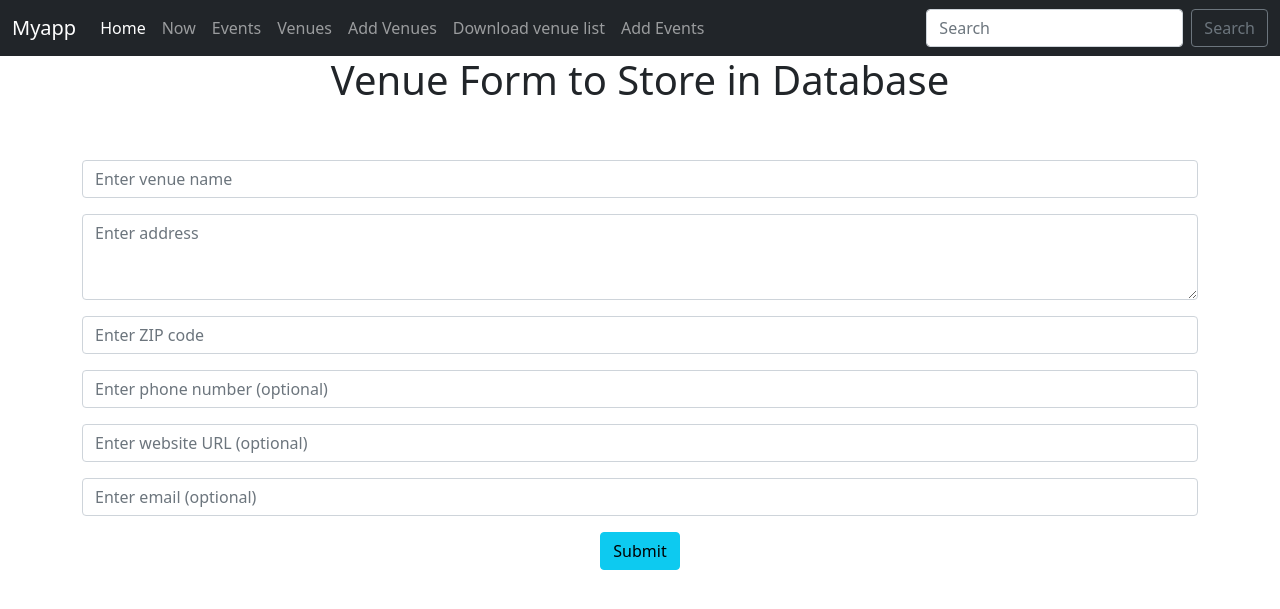
After one commit to SunilkumarT56/Django-Notes, a Django app: page /addvenue in a window 1280 px wide. The commit adds this page. Shown: the top 609 px of the page. Run offline with Django 5.2, Linux system fonts and the light colour scheme.

Commit message:
Today i created some forms which helps to add data to database and i made all CRUD option and created a option to download text file

```diff
--- /dev/null
+++ b/myapp/forms.py
@@ -0,0 +1,73 @@
+from django import forms
+from django.forms import ModelForm
+from .models import Venue , Event
+
+
+class VenueForm(ModelForm):
+    class Meta:
+        model = Venue
+        fields = "__all__"
+        widgets = {
+            'name': forms.TextInput(attrs={
+                'class': 'form-control',
+                'placeholder': 'Enter venue name'
+            }),
+            'address': forms.Textarea(attrs={
+                'class': 'form-control',
+                'placeholder': 'Enter address',
+                'rows': 3
+            }),
+            'zip_code': forms.TextInput(attrs={
+                'class': 'form-control',
+                'placeholder': 'Enter ZIP code'
+            }),
+            'phone': forms.TextInput(attrs={
+                'class': 'form-control',
+                'placeholder': 'Enter phone number (optional)'
+            }),
+            'website': forms.URLInput(attrs={
+                'class': 'form-control',
+                'placeholder': 'Enter website URL (optional)'
+            }),
+            'email_address': forms.EmailInput(attrs={
+                'class': 'form-control',
+                'placeholder': 'Enter email (optional)'
+            }),
+        }
+
+        labels = {
+            'name': '',
+            'address': '',
+            'zip_code': '',
+            'phone': '',
+            'website': '',
+            'email_address': '',
+        }
+class EventForm(ModelForm):
+    class Meta:
+        model = Event
+        fields = ['title', 'event_date', 'venue', 'description']
+        labels = {
+            'title': '',
+            'event_date': '',
+            'venue': '',
+            'description': '',
+        }
+        widgets = {
+            'title': forms.TextInput(attrs={
+                'class': 'form-control',
+                'placeholder': 'Enter Event Title',
+            }),
+            'event_date': forms.DateInput(attrs={
+                'class': 'form-control',
+                'type': 'date',
+            }),
+            'venue': forms.Select(attrs={
+                'class': 'form-control',
+            }),
+            'description': forms.Textarea(attrs={
+                'class': 'form-control',
+                'placeholder': 'Enter Description',
+                'rows': 4,
+            }),
+        }
--- /dev/null
+++ b/myapp/templates/myapp/add_venue.html
@@ -0,0 +1,20 @@
+{% extends 'myapp/base.html' %}
+
+{% block content %}
+<center>
+<h1>Venue Form to Store in Database</h1>
+<br/><br/>
+{% if submitted %}
+    <p>Your form was successfully submitted</p>
+{% else %}
+   <form action="" method= POST>
+
+    {% csrf_token %}
+    {{ form.as_p }}
+    <input type="submit" value="Submit" class="btn btn-info">
+
+   </form>
+{% endif %}
+</center>
+
+{% endblock %}
--- a/myapp/templates/myapp/events_list.html
+++ b/myapp/templates/myapp/events_list.html
@@ -13,7 +13,8 @@
           <h6 class="card-subtitle mb-2 text-muted">{{ event.venue }}</h6>
           <p class="card-text"><strong>Date:</strong> {{ event.event_date }}</p>
           <p class="card-text">{{ event.description|truncatechars:100 }}</p>
-          <a href="#" class="btn btn-primary">Know More</a>
+          <a href="{% url 'update-event' event.id %}" class="btn btn-secondary">update</a>
+           <a href="{% url 'delete-event' event.id %}" class="btn btn-danger">Delete</a>
         </div>
       </div>
     </div>
--- a/myapp/templates/myapp/header.html
+++ b/myapp/templates/myapp/header.html
@@ -4,16 +4,18 @@
 <nav class="navbar navbar-expand-lg navbar-dark bg-dark">
   <div class="container-fluid">
     <a class="navbar-brand" href="{% url 'home' %}">Myapp</a>
-    <button class="navbar-toggler" type="button" data-bs-toggle="collapse" data-bs-target="#navbarNav" aria-controls="navbarNav" aria-expanded="false" aria-label="Toggle navigation">
+    <button class="navbar-toggler" type="button" data-bs-toggle="collapse" data-bs-target="#navbarNav"
+      aria-controls="navbarNav" aria-expanded="false" aria-label="Toggle navigation">
       <span class="navbar-toggler-icon"></span>
     </button>
+
     <div class="collapse navbar-collapse" id="navbarNav">
-      <ul class="navbar-nav">
+      <ul class="navbar-nav me-auto mb-2 mb-lg-0">
         <li class="nav-item">
           <a class="nav-link active" aria-current="page" href="{% url 'home' %}">Home</a>
         </li>
         <li class="nav-item">
-          <a class="nav-link" href="{% url 'home' current_year current_month %}">Now</a>
+          <a class="nav-link" href="{% url 'now' current_year current_month %}">Now</a>
         </li>
         <li class="nav-item">
           <a class="nav-link" href="{% url 'event-list' %}">Events</a>
@@ -21,7 +23,23 @@
         <li class="nav-item">
           <a class="nav-link" href="{% url 'venues-list' %}">Venues</a>
         </li>
+        <li class="nav-item">
+          <a class="nav-link" href="{% url 'add-venue' %}">Add Venues</a>
+        </li>
+         <li class="nav-item">
+          <a class="nav-link" href="{% url 'venue-text' %}">Download venue list</a>
+        </li>
+         <li class="nav-item">
+          <a class="nav-link" href="{% url 'add-event' %}">Add Events</a>
+        </li>
       </ul>
     </div>
+
+    <!-- Search bar placed outside navbar-collapse to stay at the end -->
+    <form class="d-flex ms-auto" role="search" method=POST action="{% url 'search-venue' %}">
+      {% csrf_token %}
+      <input class="form-control me-2" type="search" placeholder="Search" aria-label="Search" name="searched">
+      <button class="btn btn-outline-secondary" type="submit">Search</button>
+    </form>
   </div>
 </nav>
--- a/myapp/templates/myapp/home.html
+++ b/myapp/templates/myapp/home.html
@@ -2,9 +2,7 @@
 
 {% block content %}
 <center>
-<h1>hello {{name}} Event for {{year}}-{{month}} </h1>
-<p>{{cal|safe}}</p>
-<h2>{{now_year}} - {{time}}</h2>
+<h1>Welcome to my Website ...!!</h1>
 </center>
 
 {% endblock %}
--- a/myapp/urls.py
+++ b/myapp/urls.py
@@ -3,7 +3,16 @@ from .import views
 
 urlpatterns = [
     path('',views.home , name='home'),
-    path('<int:year>/<str:month>/',views.home , name='home'),
+    path('<int:year>/<str:month>/',views.nows , name='now'),
     path('events',views.event_list , name = 'event-list'),
     path('venues',views.venues_list , name='venues-list'),
+    path('addvenue',views.add_venue , name='add-venue'),
+    path('searchVenue',views.search_venue , name='search-venue'),
+    path('venue/<int:venue_id>/',views.particular_venue , name='particular-venue'),
+    path('update_venue/<int:venue_id>/',views.update_venue , name='update-venue'),
+    path('venuetextfile',views.venue_text , name='venue-text'),
+    path('delete_venue/<int:venue_id>/',views.delete_venue , name='delete-venue'),
+    path('update_event/<int:event_id>/',views.update_event , name='update-event'),
+    path('delete_event/<int:event_id>/',views.delete_event , name='delete-event'),
+    path('addevent',views.add_event , name='add-event'),
 ]
--- a/myapp/views.py
+++ b/myapp/views.py
@@ -1,8 +1,100 @@
-from django.shortcuts import render
+from django.shortcuts import render,redirect
+from django.http import HttpResponseRedirect,HttpResponse
 import calendar
 from calendar import HTMLCalendar
 from datetime import datetime
 from .models import Event , Venue , MyclubUser
+from .forms import VenueForm , EventForm
+
+
+def add_event(request):
+    submitted = False
+    if request.method == "POST":
+        form = EventForm(request.POST)
+        if form.is_valid():
+            form.save()
+            return HttpResponseRedirect('/addevent?submitted=True')
+    else:
+        form = EventForm()
+        if 'submitted' in request.GET:
+            submitted = True
+
+    return render(request, 'myapp/add_event.html', {"form": form, "submitted": submitted})
+
+def delete_event(request , event_id):
+    event = Event.objects.get(id = event_id)
+    event.delete()
+    return redirect('event-list')
+
+def update_event(request , event_id):
+    event = Event.objects.get(id = event_id)
+    form = EventForm(request.POST or None , instance = event)
+    if request.method =='POST':
+        if form.is_valid():
+            form.save()
+            return redirect('event-list')
+    else:
+        return render(request , 'myapp/update_event.html',{'form':form})
+
+def delete_venue(request , venue_id):
+    venue = Venue.objects.get(id=venue_id)
+    venue.delete()
+    return redirect('venues-list')
+
+def venue_text(request):
+    response = HttpResponse(content_type='text/plain')
+    response['Content-Disposition'] = 'attachment ; filename = venue.txt'
+    lines = [f"{venue.name}\n{venue.address}\n{venue.zip_code}\n{venue.phone}\n{venue.website}\n{venue.email_address}\n\n\n" for venue in Venue.objects.all()]
+    response.writelines(lines)
+    return response
+
+def update_venue(request , venue_id):
+    venue_id = int(venue_id)
+    venue = Venue.objects.get(id=venue_id)
+    form = VenueForm(request.POST or None, instance=venue)
+
+    if request.method == "POST":
+      if form.is_valid():
+          form.save()
+          return redirect('venues-list')
+    else:
+        return render(request , 'myapp/update_venue.html',{'form':form})
+
+
+
+def particular_venue(request , venue_id):
+    venue_id = int(venue_id)
+    venues = Venue.objects.get(id=venue_id)
+    return render(request , 'myapp/particular_venue.html' , {'venues':venues})
+
+def search_venue(request):
+    result = False
+    if request.method == "POST":
+        searched = request.POST.get("searched")
+        venues = Venue.objects.filter(name__icontains=searched)  # more flexible search
+        if venues.exists():
+            result = True
+        return render(request, 'myapp/search_venue.html', {
+            "searched": searched,
+            "venues": venues,
+            "result": result
+        })
+    else:
+        return render(request, 'myapp/search_venue.html', {})
+
+def add_venue(request):
+    submitted = False
+    if request.method == "POST":
+        form = VenueForm(request.POST)
+        if form.is_valid():
+            form.save()
+            return HttpResponseRedirect("addvenue?submitted=True")
+    else:
+        form = VenueForm
+        if "submitted" in request.GET:
+            submitted = True
+
+    return render(request , 'myapp/add_venue.html',{"form":form,"submitted":submitted})
 
 
 def venues_list(request):
@@ -15,7 +107,7 @@ def event_list(request):
 
     return render(request , 'myapp/events_list.html',  {'events': events})
 
-def home(request,year=datetime.now().year,month=datetime.now().strftime("%B")):
+def nows(request,year=datetime.now().year,month=datetime.now().strftime("%B")):
     month = month.capitalize()
     name = "sunilkumar"
     month_number = list(calendar.month_name).index(month)
@@ -23,7 +115,7 @@ def home(request,year=datetime.now().year,month=datetime.now().strftime("%B")):
     now_year = now.year
     time = now.strftime("%I:%M %p" )
     cal = HTMLCalendar().formatmonth(year,month_number)
-    return render(request , 'myapp/home.html',{
+    return render(request , 'myapp/now.html',{
         "name":name,
         "year":year,
         "month":month,
@@ -32,3 +124,5 @@ def home(request,year=datetime.now().year,month=datetime.now().strftime("%B")):
         "now_year":now_year,
         "time":time,
     })
+def home(request):
+    return render(request , 'myapp/home.html' ,{})
```
Also changed, not shown: myapp/admin.py (+25 -2 lines), myapp/templates/myapp/add_event.html (added, +20 -0 lines), myapp/templates/myapp/now.html (added, +10 -0 lines), myapp/templates/myapp/particular_venue.html (added, +40 -0 lines), myapp/templates/myapp/search_venue.html (added, +41 -0 lines), myapp/templates/myapp/update_event.html (added, +15 -0 lines), myapp/templates/myapp/update_venue.html (added, +16 -0 lines), myapp/templates/myapp/venue_list.html (+2 -19 lines).
